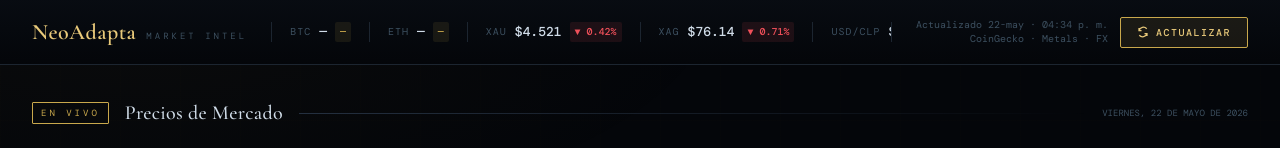
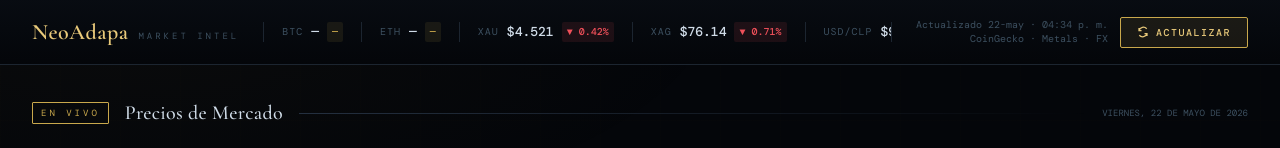
Before and after one commit to chumpabajo/market-dashboard, a plain HTML site: page index.html in a window 1280 px wide. Shown: the top 148 px of the page. Drawn offline with nearby package versions, Linux system fonts and the light colour scheme; no server answers; a web font is replaced by a local one.

Commit message:
Update index.html

```diff
--- a/index.html
+++ b/index.html
@@ -280,7 +280,7 @@ header{border-bottom:1px solid var(--border);background:linear-gradient(180deg,r
 <header>
   <div class="header-inner">
     <div class="logo">
-      <span class="logo-mark">NeoAdapta</span>
+      <span class="logo-mark">NeoAdapa</span>
       <span class="logo-sub">Market Intel</span>
     </div>
     <div class="header-ticker">
```
